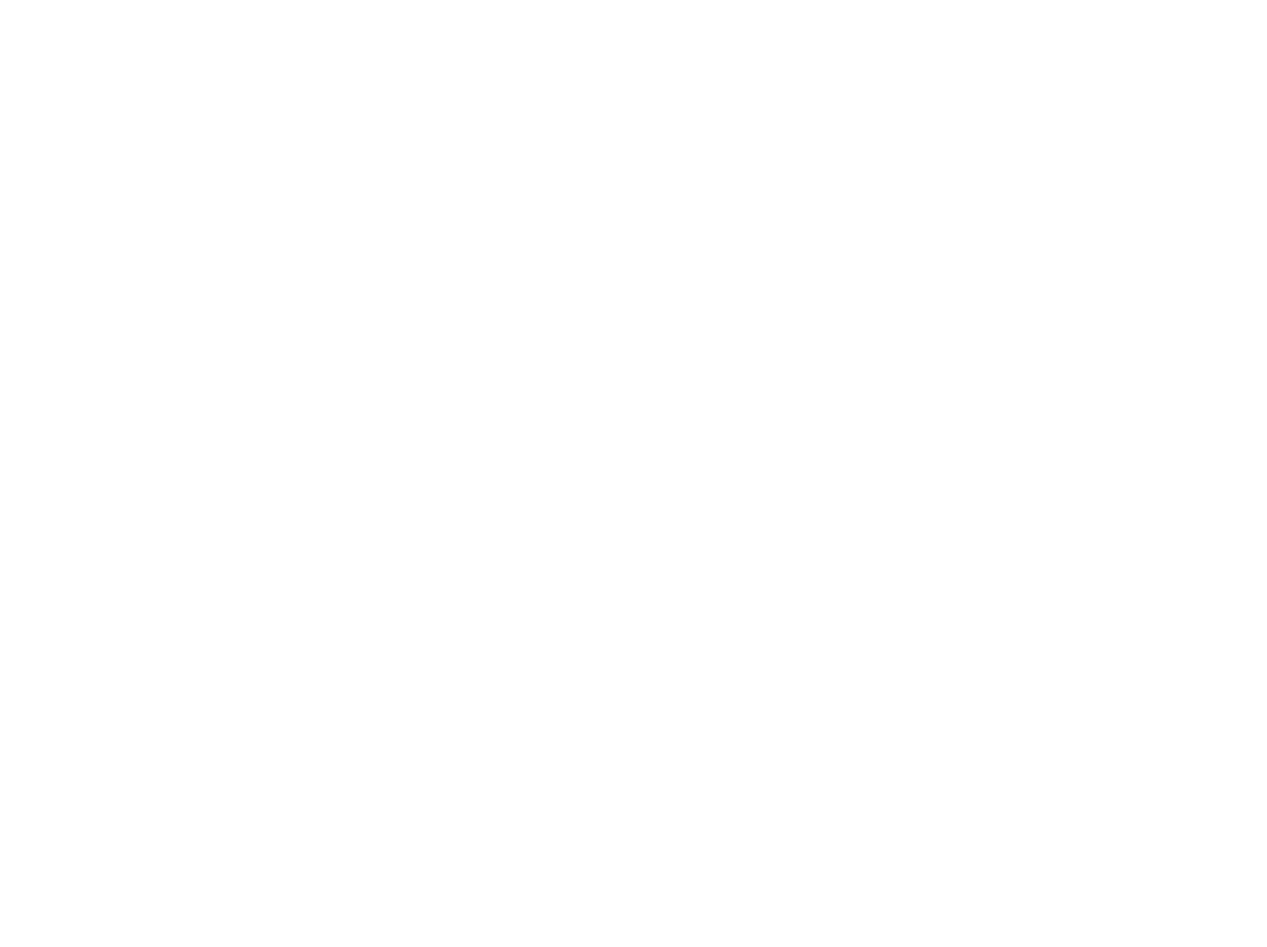
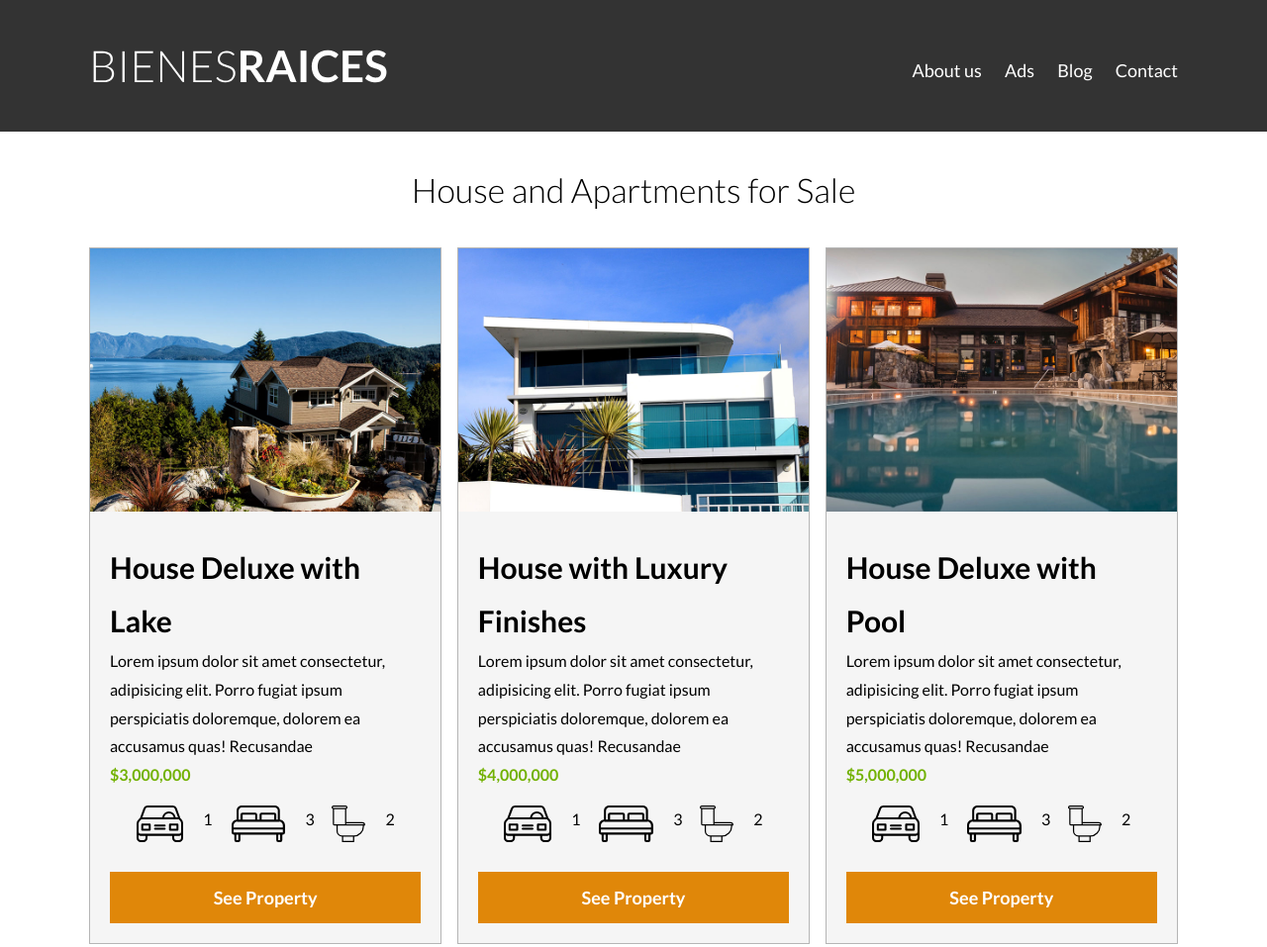
Before and after one commit to erick-sk/real-estate, a plain HTML site: page ads.html in a window 1280 px wide. Shown: the top 957 px of the page at 99% size. Before the commit the page ends 800 px from the top, so only its background shows below. Drawn offline with Linux system fonts and the light colour scheme.

Commit message:
ads finished

```diff
--- a/ads.html
+++ b/ads.html
@@ -0,0 +1,229 @@
+<!DOCTYPE html>
+<html lang="en">
+  <head>
+    <meta charset="UTF-8" />
+    <meta name="viewport" content="width=device-width, initial-scale=1.0" />
+    <title>Real Estate</title>
+    <link
+      href="https://fonts.googleapis.com/css2?family=Lato:wght@300;400;700;900&display=swap"
+      rel="stylesheet"
+    />
+    <link rel="stylesheet" href="css/normalize.css" />
+    <link rel="stylesheet" href="css/styles.css" />
+  </head>
+  <body>
+    <header class="site-header">
+      <div class="container content-header">
+        <div class="bar">
+          <a href="/">
+            <img src="img/logo.svg" alt="Logo of Real Estate" />
+          </a>
+
+          <nav class="navegation">
+            <a href="aboutus.html">About us</a>
+            <a href="ads.html">Ads</a>
+            <a href="blog.html">Blog</a>
+            <a href="contact.html">Contact</a>
+          </nav>
+        </div>
+      </div>
+      <!-- container -->
+    </header>
+
+    <main class="container section">
+      <h2 class="fw-300 text-center">House and Apartments for Sale</h2>
+
+      <div class="container-ads">
+        <div class="ads">
+          <img src="img/anuncio1.jpg" alt="Image of Terrace on the roof" />
+          <div class="contentads">
+            <h3>House Deluxe with Lake</h3>
+            <p>
+              Lorem ipsum dolor sit amet consectetur, adipisicing elit. Porro
+              fugiat ipsum perspiciatis doloremque, dolorem ea accusamus quas!
+              Recusandae
+            </p>
+            <p class="price">$3,000,000</p>
+
+            <ul class="icons-characteristics">
+              <li>
+                <img src="img/icono_estacionamiento.svg" />
+                <p>1</p>
+              </li>
+              <li>
+                <img src="img/icono_dormitorio.svg" />
+                <p>3</p>
+              </li>
+              <li>
+                <img src="img/icono_wc.svg" />
+                <p>2</p>
+              </li>
+            </ul>
+
+            <a href="ads1.html" class="btn btn-yellow d-block">See Property</a>
+          </div>
+        </div>
+
+        <div class="ads">
+          <img src="img/anuncio2.jpg" alt="Image of House width fines Deluxe" />
+          <div class="contentads">
+            <h3>House with Luxury Finishes</h3>
+            <p>
+              Lorem ipsum dolor sit amet consectetur, adipisicing elit. Porro
+              fugiat ipsum perspiciatis doloremque, dolorem ea accusamus quas!
+              Recusandae
+            </p>
+            <p class="price">$4,000,000</p>
+            <ul class="icons-characteristics">
+              <li>
+                <img src="img/icono_estacionamiento.svg" />
+                <p>1</p>
+              </li>
+              <li>
+                <img src="img/icono_dormitorio.svg" />
+                <p>3</p>
+              </li>
+              <li>
+                <img src="img/icono_wc.svg" />
+                <p>2</p>
+              </li>
+            </ul>
+            <a href="#" class="btn btn-yellow d-block">See Property</a>
+          </div>
+        </div>
+
+        <div class="ads">
+          <img src="img/anuncio3.jpg" alt="Image of Home Deluxe with Pool" />
+          <div class="contentads">
+            <h3>House Deluxe with Pool</h3>
+            <p>
+              Lorem ipsum dolor sit amet consectetur, adipisicing elit. Porro
+              fugiat ipsum perspiciatis doloremque, dolorem ea accusamus quas!
+              Recusandae
+            </p>
+            <p class="price">$5,000,000</p>
+            <ul class="icons-characteristics">
+              <li>
+                <img src="img/icono_estacionamiento.svg" />
+                <p>1</p>
+              </li>
+              <li>
+                <img src="img/icono_dormitorio.svg" />
+                <p>3</p>
+              </li>
+              <li>
+                <img src="img/icono_wc.svg" />
+                <p>2</p>
+              </li>
+            </ul>
+            <a href="#" class="btn btn-yellow d-block">See Property</a>
+          </div>
+          <!-- content ads -->
+        </div>
+        <!-- ads -->
+
+        <div class="ads">
+          <img src="img/anuncio4.jpg" alt="Image of Home Deluxe with Pool" />
+          <div class="contentads">
+            <h3>House in Texas</h3>
+            <p>
+              Lorem ipsum dolor sit amet consectetur, adipisicing elit. Porro
+              fugiat ipsum perspiciatis doloremque, dolorem ea accusamus quas!
+              Recusandae
+            </p>
+            <p class="price">$5,000,000</p>
+            <ul class="icons-characteristics">
+              <li>
+                <img src="img/icono_estacionamiento.svg" />
+                <p>1</p>
+              </li>
+              <li>
+                <img src="img/icono_dormitorio.svg" />
+                <p>3</p>
+              </li>
+              <li>
+                <img src="img/icono_wc.svg" />
+                <p>2</p>
+              </li>
+            </ul>
+            <a href="#" class="btn btn-yellow d-block">See Property</a>
+          </div>
+          <!-- content ads -->
+        </div>
+        <!-- ads -->
+
+        <div class="ads">
+          <img src="img/anuncio5.jpg" alt="Image of Home Deluxe with Pool" />
+          <div class="contentads">
+            <h3>House in London</h3>
+            <p>
+              Lorem ipsum dolor sit amet consectetur, adipisicing elit. Porro
+              fugiat ipsum perspiciatis doloremque, dolorem ea accusamus quas!
+              Recusandae
+            </p>
+            <p class="price">$5,000,000</p>
+            <ul class="icons-characteristics">
+              <li>
+                <img src="img/icono_estacionamiento.svg" />
+                <p>1</p>
+              </li>
+              <li>
+                <img src="img/icono_dormitorio.svg" />
+                <p>3</p>
+              </li>
+              <li>
+                <img src="img/icono_wc.svg" />
+                <p>2</p>
+              </li>
+            </ul>
+            <a href="#" class="btn btn-yellow d-block">See Property</a>
+          </div>
+          <!-- content ads -->
+        </div>
+        <!-- ads -->
+
+        <div class="ads">
+          <img src="img/anuncio6.jpg" alt="Image of Home Deluxe with Pool" />
+          <div class="contentads">
+            <h3>House in Peru</h3>
+            <p>
+              Lorem ipsum dolor sit amet consectetur, adipisicing elit. Porro
+              fugiat ipsum perspiciatis doloremque, dolorem ea accusamus quas!
+              Recusandae
+            </p>
+            <p class="price">$5,000,000</p>
+            <ul class="icons-characteristics">
+              <li>
+                <img src="img/icono_estacionamiento.svg" />
+                <p>1</p>
+              </li>
+              <li>
+                <img src="img/icono_dormitorio.svg" />
+                <p>3</p>
+              </li>
+              <li>
+                <img src="img/icono_wc.svg" />
+                <p>2</p>
+              </li>
+            </ul>
+            <a href="#" class="btn btn-yellow d-block">See Property</a>
+          </div>
+          <!-- content ads -->
+        </div>
+        <!-- ads -->
+      </div>
+    </main>
+
+    <footer class="site-footer section">
+      <div class="container container-footer">
+        <nav class="navegation">
+          <a href="aboutus.html">About us</a>
+          <a href="ads.html">Ads</a>
+          <a href="blog.html">Blog</a>
+          <a href="contact.html">Contact</a>
+        </nav>
+        <p class="copyright">All rights reserved 2019&copy;</p>
+      </div>
+    </footer>
+  </body>
+</html>
--- a/css/styles.css
+++ b/css/styles.css
@@ -58,6 +58,10 @@ h4 {
 
 .d-block {
   display: block !important;
+}
+
+.content-center {
+  max-width: 80rem;
 }
 
 /* BUTTONS */
@@ -154,12 +158,17 @@ h4 {
 .container-ads {
   display: flex;
   justify-content: space-between;
+  flex-wrap: wrap; /* define at parent */
 }
 
 .ads {
+  flex-grow: 0; /* 0 negative / 1 position */
+  flex-shrink: 0; /* 0 negative / 1 position */
   flex-basis: calc(33.3% - 1rem);
+  /* flex: 0 0 calc(33.3% - 1rem); */
   border: #b5b5b5 0.1rem solid;
   background-color: #f5f5f5;
+  margin-bottom: 2rem;
 }
 
 .contentads {
@@ -181,6 +190,8 @@ h4 {
   list-style: none; /*dots on list*/
   padding: 0;
   justify-content: space-evenly;
+  flex: 1; /* fix to ads1 */
+  max-width: 50rem; /* fix to ads1 */
 }
 
 .icons-characteristics li {
@@ -197,7 +208,7 @@ h4 {
   justify-content: flex-end;
 }
 
-/* IMAGE-CONTENT */
+/* SECTION CONTACT */
 .image-contact {
   background-image: url(../img/encuentra.jpg);
   height: 40rem;
@@ -314,7 +325,7 @@ h4 {
 }
 
 /* INTERNAL PAGES */
-
+/* ABOUTUS */
 .content-aboutus {
   display: grid;
   grid-template-columns: 50% 50%; /* 1fr 1fr or repeat(2, 1fr)*/
@@ -331,3 +342,10 @@ h4 {
 .text-aboutus p {
   margin: 0;
 }
+
+/* ADS */
+.summary-property {
+  display: flex;
+  justify-content: space-between;
+  align-items: center;
+}
```
Also changed, not shown: ads1.html (added, +90 -0 lines).
